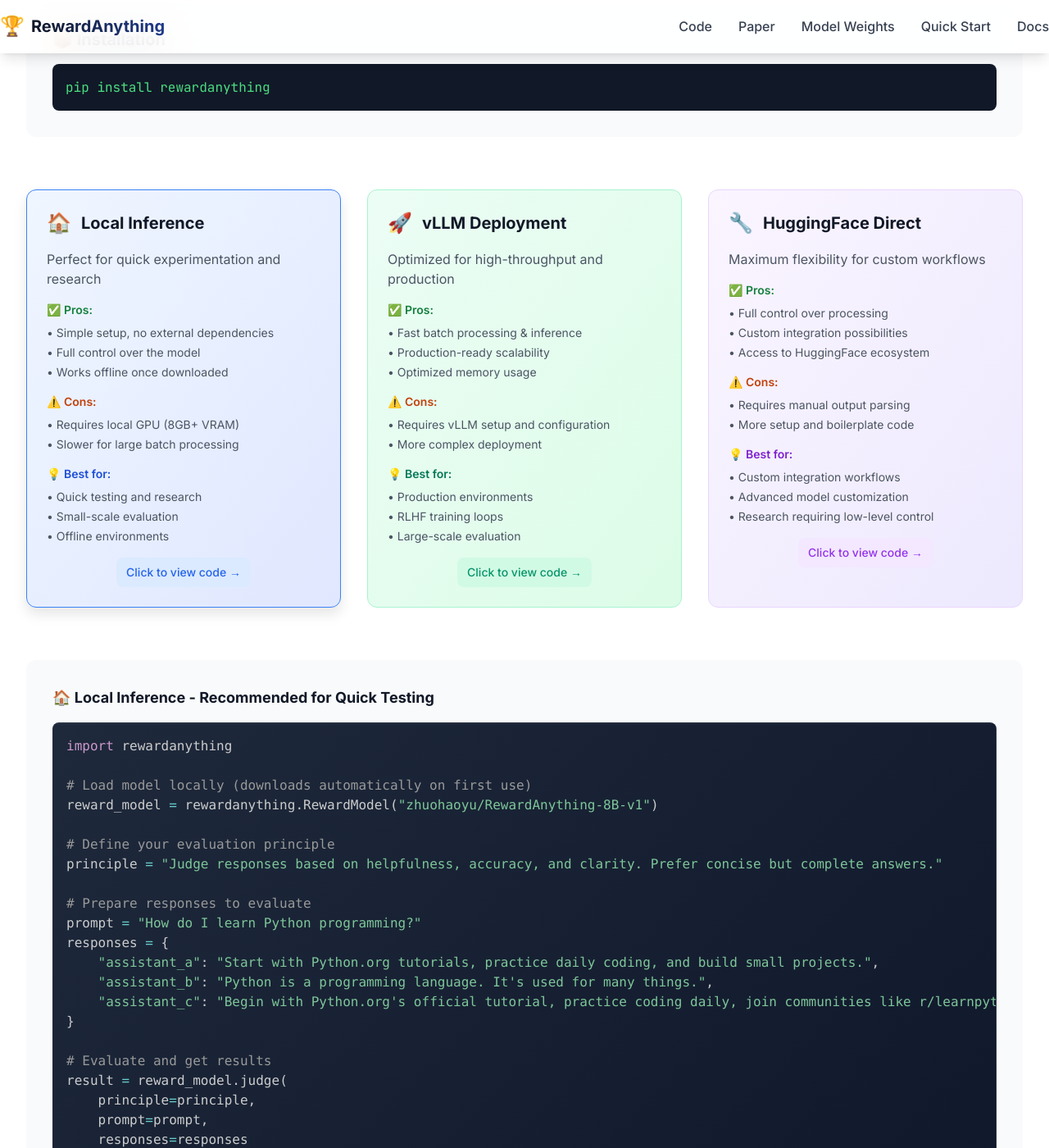
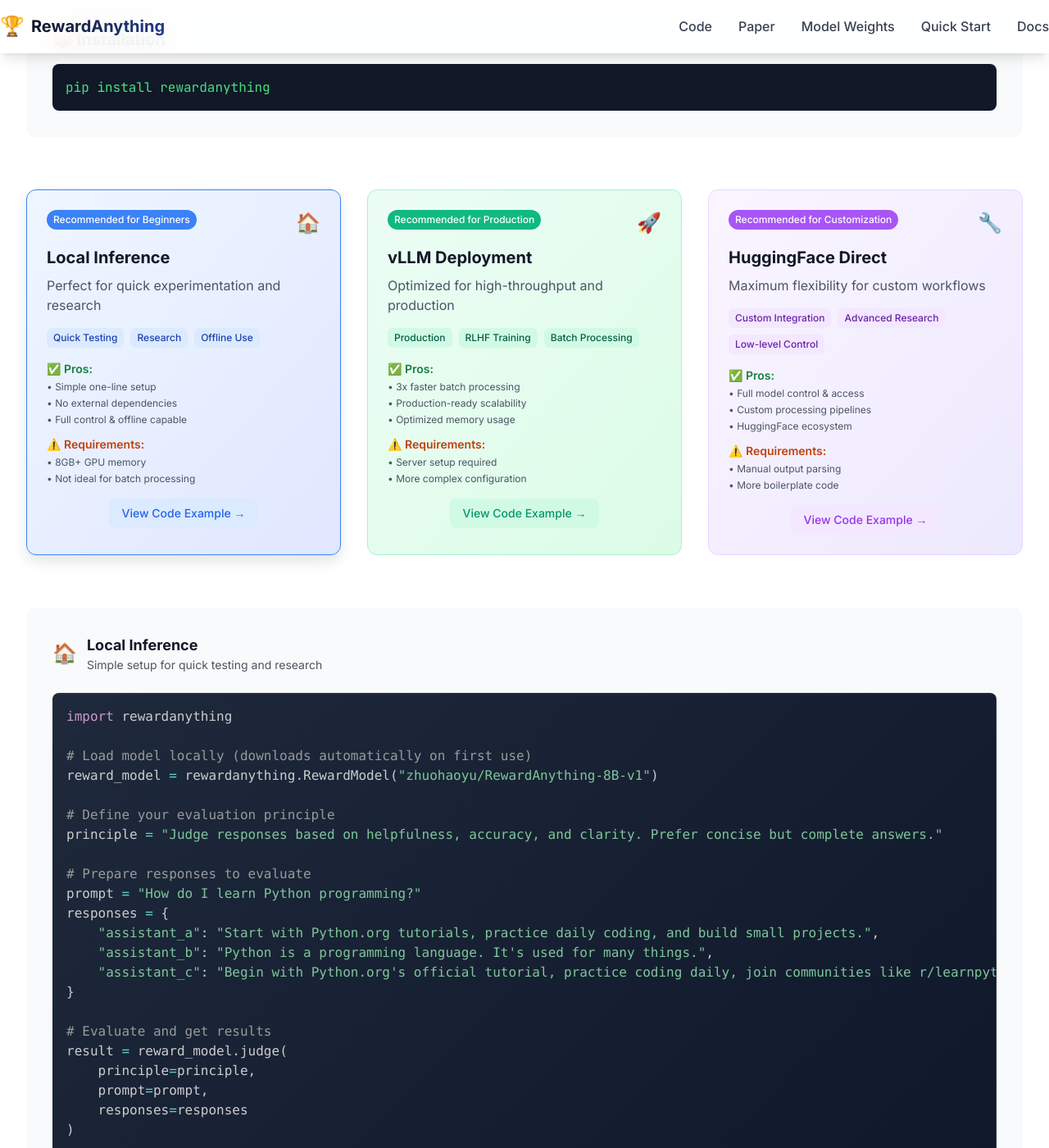
Before and after one commit to zhuohaoyu/RewardAnything, a Jekyll site: the page built from pages/index.html, in a window 1280 px wide and 1400 px high, scrolled down 2245 px. Shown: the whole window at 82% size. Built offline with Jekyll 4.4.1, drawn with Linux system fonts in a browser that asks for light colours; nearby versions of some CDN libraries; some of the changed text lies outside the part shown.

Commit message:
Enhance index.html by adding recommended tags and use case labels for deployment methods, improving clarity and user guidance. Update pros and requirements sections for local inference, vLLM deployment, and HuggingFace integration to better reflect their capabilities and setup needs.

```diff
--- a/pages/index.html
+++ b/pages/index.html
@@ -186,41 +186,46 @@
             <!-- Method 1: Local Inference -->
             <div class="deployment-card blue bg-gradient-to-br from-blue-50 to-indigo-100 rounded-xl p-6 border border-blue-200"
                  onclick="selectDeploymentMethod('local')" data-method="local">
-                <div class="flex items-center mb-4">
-                    <span class="text-2xl mr-3">🏠</span>
-                    <h3 class="text-xl font-bold text-gray-900">Local Inference</h3>
+                <!-- Recommended Tag -->
+                <div class="flex justify-between items-start mb-3">
+                    <span class="inline-block bg-blue-500 text-white text-xs px-2 py-1 rounded-full font-medium">
+                        Recommended for Beginners
+                    </span>
+                    <span class="text-2xl">🏠</span>
                 </div>
+
+                <h3 class="text-xl font-bold text-gray-900 mb-2">Local Inference</h3>
                 <p class="text-gray-600 mb-4">Perfect for quick experimentation and research</p>
 
-                <div class="mb-4">
-                    <div class="text-sm font-semibold text-green-700 mb-2">✅ Pros:</div>
-                    <ul class="text-sm text-gray-600 space-y-1">
-                        <li>• Simple setup, no external dependencies</li>
-                        <li>• Full control over the model</li>
-                        <li>• Works offline once downloaded</li>
+                <!-- Use Case Tags -->
+                <div class="flex flex-wrap gap-2 mb-4">
+                    <span class="inline-block bg-blue-100 text-blue-800 text-xs px-2 py-1 rounded-md font-medium">Quick Testing</span>
+                    <span class="inline-block bg-blue-100 text-blue-800 text-xs px-2 py-1 rounded-md font-medium">Research</span>
+                    <span class="inline-block bg-blue-100 text-blue-800 text-xs px-2 py-1 rounded-md font-medium">Offline Use</span>
+                </div>
+
+                <div class="space-y-3 mb-4">
+                    <div>
+                        <div class="text-sm font-semibold text-green-700 mb-1">✅ Pros:</div>
+                        <ul class="text-xs text-gray-600 space-y-1">
+                            <li>• Simple one-line setup</li>
+                            <li>• No external dependencies</li>
+                            <li>• Full control & offline capable</li>
                         </ul>
                     </div>
 
-                <div class="mb-4">
-                    <div class="text-sm font-semibold text-orange-700 mb-2">⚠️ Cons:</div>
-                    <ul class="text-sm text-gray-600 space-y-1">
-                        <li>• Requires local GPU (8GB+ VRAM)</li>
-                        <li>• Slower for large batch processing</li>
+                    <div>
+                        <div class="text-sm font-semibold text-orange-700 mb-1">⚠️ Requirements:</div>
+                        <ul class="text-xs text-gray-600 space-y-1">
+                            <li>• 8GB+ GPU memory</li>
+                            <li>• Not ideal for batch processing</li>
                         </ul>
                     </div>
-
-                <div class="mb-4">
-                    <div class="text-sm font-semibold text-blue-700 mb-2">💡 Best for:</div>
-                    <ul class="text-sm text-gray-600 space-y-1">
-                        <li>• Quick testing and research</li>
-                        <li>• Small-scale evaluation</li>
-                        <li>• Offline environments</li>
-                    </ul>
                 </div>
 
                 <div class="flex justify-center">
-                    <div class="text-blue-600 text-sm font-medium bg-blue-100 px-3 py-2 rounded-lg hover:bg-blue-200 transition-colors">
-                        Click to view code →
+                    <div class="text-blue-600 text-sm font-medium bg-blue-100 px-4 py-2 rounded-lg hover:bg-blue-200 transition-colors cursor-pointer">
+                        View Code Example →
                     </div>
                 </div>
             </div>
@@ -228,83 +233,93 @@
             <!-- Method 2: vLLM Deployment -->
             <div class="deployment-card emerald bg-gradient-to-br from-emerald-50 to-green-100 rounded-xl p-6 border border-emerald-200"
                  onclick="selectDeploymentMethod('vllm')" data-method="vllm">
-                <div class="flex items-center mb-4">
-                    <span class="text-2xl mr-3">🚀</span>
-                    <h3 class="text-xl font-bold text-gray-900">vLLM Deployment</h3>
+                <!-- Recommended Tag -->
+                <div class="flex justify-between items-start mb-3">
+                    <span class="inline-block bg-emerald-500 text-white text-xs px-2 py-1 rounded-full font-medium">
+                        Recommended for Production
+                    </span>
+                    <span class="text-2xl">🚀</span>
                 </div>
+
+                <h3 class="text-xl font-bold text-gray-900 mb-2">vLLM Deployment</h3>
                 <p class="text-gray-600 mb-4">Optimized for high-throughput and production</p>
 
-                <div class="mb-4">
-                    <div class="text-sm font-semibold text-green-700 mb-2">✅ Pros:</div>
-                    <ul class="text-sm text-gray-600 space-y-1">
-                        <li>• Fast batch processing & inference</li>
+                <!-- Use Case Tags -->
+                <div class="flex flex-wrap gap-2 mb-4">
+                    <span class="inline-block bg-emerald-100 text-emerald-800 text-xs px-2 py-1 rounded-md font-medium">Production</span>
+                    <span class="inline-block bg-emerald-100 text-emerald-800 text-xs px-2 py-1 rounded-md font-medium">RLHF Training</span>
+                    <span class="inline-block bg-emerald-100 text-emerald-800 text-xs px-2 py-1 rounded-md font-medium">Batch Processing</span>
+                </div>
+
+                <div class="space-y-3 mb-4">
+                    <div>
+                        <div class="text-sm font-semibold text-green-700 mb-1">✅ Pros:</div>
+                        <ul class="text-xs text-gray-600 space-y-1">
+                            <li>• 3x faster batch processing</li>
                             <li>• Production-ready scalability</li>
                             <li>• Optimized memory usage</li>
                         </ul>
                     </div>
 
-                <div class="mb-4">
-                    <div class="text-sm font-semibold text-orange-700 mb-2">⚠️ Cons:</div>
-                    <ul class="text-sm text-gray-600 space-y-1">
-                        <li>• Requires vLLM setup and configuration</li>
-                        <li>• More complex deployment</li>
+                    <div>
+                        <div class="text-sm font-semibold text-orange-700 mb-1">⚠️ Requirements:</div>
+                        <ul class="text-xs text-gray-600 space-y-1">
+                            <li>• Server setup required</li>
+                            <li>• More complex configuration</li>
                         </ul>
                     </div>
-
-                <div class="mb-4">
-                    <div class="text-sm font-semibold text-emerald-700 mb-2">💡 Best for:</div>
-                    <ul class="text-sm text-gray-600 space-y-1">
-                        <li>• Production environments</li>
-                        <li>• RLHF training loops</li>
-                        <li>• Large-scale evaluation</li>
-                    </ul>
                 </div>
 
                 <div class="flex justify-center">
-                    <div class="text-emerald-600 text-sm font-medium bg-emerald-100 px-3 py-2 rounded-lg hover:bg-emerald-200 transition-colors">
-                        Click to view code →
+                    <div class="text-emerald-600 text-sm font-medium bg-emerald-100 px-4 py-2 rounded-lg hover:bg-emerald-200 transition-colors cursor-pointer">
+                        View Code Example →
                     </div>
                 </div>
             </div>
 
-            <!-- Method 3: HuggingFace Integration -->
+            <!-- Method 3: HuggingFace Direct -->
             <div class="deployment-card purple bg-gradient-to-br from-purple-50 to-violet-100 rounded-xl p-6 border border-purple-200"
                  onclick="selectDeploymentMethod('huggingface')" data-method="huggingface">
-                <div class="flex items-center mb-4">
-                    <span class="text-2xl mr-3">🔧</span>
-                    <h3 class="text-xl font-bold text-gray-900">HuggingFace Direct</h3>
+                <!-- Recommended Tag -->
+                <div class="flex justify-between items-start mb-3">
+                    <span class="inline-block bg-purple-500 text-white text-xs px-2 py-1 rounded-full font-medium">
+                        Recommended for Customization
+                    </span>
+                    <span class="text-2xl">🔧</span>
                 </div>
+
+                <h3 class="text-xl font-bold text-gray-900 mb-2">HuggingFace Direct</h3>
                 <p class="text-gray-600 mb-4">Maximum flexibility for custom workflows</p>
 
-                <div class="mb-4">
-                    <div class="text-sm font-semibold text-green-700 mb-2">✅ Pros:</div>
-                    <ul class="text-sm text-gray-600 space-y-1">
-                        <li>• Full control over processing</li>
-                        <li>• Custom integration possibilities</li>
-                        <li>• Access to HuggingFace ecosystem</li>
+                <!-- Use Case Tags -->
+                <div class="flex flex-wrap gap-2 mb-4">
+                    <span class="inline-block bg-purple-100 text-purple-800 text-xs px-2 py-1 rounded-md font-medium">Custom Integration</span>
+                    <span class="inline-block bg-purple-100 text-purple-800 text-xs px-2 py-1 rounded-md font-medium">Advanced Research</span>
+                    <span class="inline-block bg-purple-100 text-purple-800 text-xs px-2 py-1 rounded-md font-medium">Low-level Control</span>
+                </div>
+
+                <div class="space-y-3 mb-4">
+                    <div>
+                        <div class="text-sm font-semibold text-green-700 mb-1">✅ Pros:</div>
+                        <ul class="text-xs text-gray-600 space-y-1">
+                            <li>• Full model control & access</li>
+                            <li>• Custom processing pipelines</li>
+                            <li>• HuggingFace ecosystem</li>
                         </ul>
                     </div>
 
-                <div class="mb-4">
-                    <div class="text-sm font-semibold text-orange-700 mb-2">⚠️ Cons:</div>
-                    <ul class="text-sm text-gray-600 space-y-1">
-                        <li>• Requires manual output parsing</li>
-                        <li>• More setup and boilerplate code</li>
+                    <div>
+                        <div class="text-sm font-semibold text-orange-700 mb-1">⚠️ Requirements:</div>
+                        <ul class="text-xs text-gray-600 space-y-1">
+                            <li>• Manual output parsing</li>
+                            <li>• More boilerplate code</li>
                         </ul>
                     </div>
-
-                <div class="mb-4">
-                    <div class="text-sm font-semibold text-purple-700 mb-2">💡 Best for:</div>
-                    <ul class="text-sm text-gray-600 space-y-1">
-                        <li>• Custom integration workflows</li>
-                        <li>• Advanced model customization</li>
-                        <li>• Research requiring low-level control</li>
-                    </ul>
                 </div>
 
                 <div class="flex justify-center">
-                    <div class="text-purple-600 text-sm font-medium bg-purple-100 px-3 py-2 rounded-lg hover:bg-purple-200 transition-colors">
-                        Click to view code →
+                    <div class="text-purple-600 text-sm font-medium bg-purple-100 px-4 py-2 rounded-lg hover:bg-purple-200 transition-colors cursor-pointer">
+                        View Code Example →
                     </div>
                 </div>
             </div>
@@ -314,7 +329,13 @@
         <div class="bg-gray-50 rounded-xl p-8">
             <!-- Local Inference Tab -->
             <div id="local-tab" class="tab-content">
-                <h4 class="text-lg font-bold text-gray-900 mb-4">🏠 Local Inference - Recommended for Quick Testing</h4>
+                <div class="flex items-center gap-3 mb-6">
+                    <span class="text-2xl">🏠</span>
+                    <div>
+                        <h4 class="text-lg font-bold text-gray-900">Local Inference</h4>
+                        <p class="text-sm text-gray-600">Simple setup for quick testing and research</p>
+                    </div>
+                </div>
                 <div class="rounded-lg overflow-hidden">
                     <pre><code class="language-python">import rewardanything
 
@@ -348,20 +369,19 @@
 
             <!-- vLLM Deployment Tab -->
             <div id="vllm-tab" class="tab-content hidden">
-                <h4 class="text-lg font-bold text-gray-900 mb-4">🚀 vLLM Deployment - Optimized for Production</h4>
+                <div class="flex items-center gap-3 mb-6">
+                    <span class="text-2xl">🚀</span>
+                    <div>
+                        <h4 class="text-lg font-bold text-gray-900">vLLM Deployment</h4>
+                        <p class="text-sm text-gray-600">Production-ready setup for high-throughput evaluation</p>
+                    </div>
+                </div>
                 <div class="space-y-6">
                     <div>
                         <h5 class="font-semibold text-gray-800 mb-2">Step 1: Setup vLLM Server</h5>
                         <div class="rounded-lg overflow-hidden">
-                            <pre><code class="language-bash"># Install vLLM
-pip install vllm
-
-# Start vLLM server with RewardAnything model
-vllm serve zhuohaoyu/RewardAnything-8B-v1 \
-    --host 0.0.0.0 \
-    --port 8000 \
-    --max-model-len 8192 \
-    --tensor-parallel-size 1</code></pre>
+                            <pre><code class="language-bash"># Start vLLM server with RewardAnything model
+vllm serve zhuohaoyu/RewardAnything-8B-v1 --host 0.0.0.0 --port 8000</code></pre>
                         </div>
                     </div>
 
@@ -405,7 +425,13 @@
 
             <!-- HuggingFace Direct Tab -->
             <div id="huggingface-tab" class="tab-content hidden">
-                <h4 class="text-lg font-bold text-gray-900 mb-4">🔧 Direct HuggingFace Integration - Maximum Flexibility</h4>
+                <div class="flex items-center gap-3 mb-6">
+                    <span class="text-2xl">🔧</span>
+                    <div>
+                        <h4 class="text-lg font-bold text-gray-900">Direct HuggingFace Integration</h4>
+                        <p class="text-sm text-gray-600">Maximum flexibility for custom workflows and advanced use cases</p>
+                    </div>
+                </div>
                 <div class="rounded-lg overflow-hidden">
                     <pre><code class="language-python">from transformers import AutoTokenizer, AutoModelForCausalLM
 from rewardanything.processing import prepare_chat_messages, parse_rewardanything_output
@@ -453,39 +479,6 @@
 print(f"Parsed scores: {result.scores}")
 print(f"Ranking: {result.ranking}")</code></pre>
                 </div>
-            </div>
-        </div>
-
-        <!-- Decision Matrix (moved below, simplified) -->
-        <div class="mt-16 bg-white rounded-xl p-8 shadow-sm border border-gray-200">
-            <h3 class="text-xl font-bold text-gray-900 mb-6 text-center">Quick Decision Guide</h3>
-            <div class="overflow-x-auto">
-                <table class="min-w-full">
-                    <thead>
-                        <tr class="border-b border-gray-200">
-                            <th class="px-6 py-3 text-left text-sm font-medium text-gray-500 uppercase tracking-wider">Use Case</th>
-                            <th class="px-6 py-3 text-left text-sm font-medium text-gray-500 uppercase tracking-wider">Recommended Method</th>
-                            <th class="px-6 py-3 text-left text-sm font-medium text-gray-500 uppercase tracking-wider">Why</th>
-                        </tr>
-                    </thead>
-                    <tbody class="divide-y divide-gray-200">
-                        <tr>
-                            <td class="px-6 py-4 whitespace-nowrap text-sm text-gray-900">Quick testing</td>
-                            <td class="px-6 py-4 whitespace-nowrap text-sm font-medium text-blue-600">Local Inference</td>
-                            <td class="px-6 py-4 text-sm text-gray-600">Simple setup, immediate results</td>
-                        </tr>
-                        <tr class="bg-gray-50">
-                            <td class="px-6 py-4 whitespace-nowrap text-sm text-gray-900">Production evaluation</td>
-                            <td class="px-6 py-4 whitespace-nowrap text-sm font-medium text-emerald-600">vLLM Deployment</td>
-                            <td class="px-6 py-4 text-sm text-gray-600">Scalable, reliable, optimized</td>
-                        </tr>
-                        <tr>
-                            <td class="px-6 py-4 whitespace-nowrap text-sm text-gray-900">Custom integration</td>
-                            <td class="px-6 py-4 whitespace-nowrap text-sm font-medium text-purple-600">Direct HuggingFace</td>
-                            <td class="px-6 py-4 text-sm text-gray-600">Maximum flexibility</td>
-                        </tr>
-                    </tbody>
-                </table>
             </div>
         </div>
     </div>
```
Lines whose indentation alone changed are shown as unchanged.
